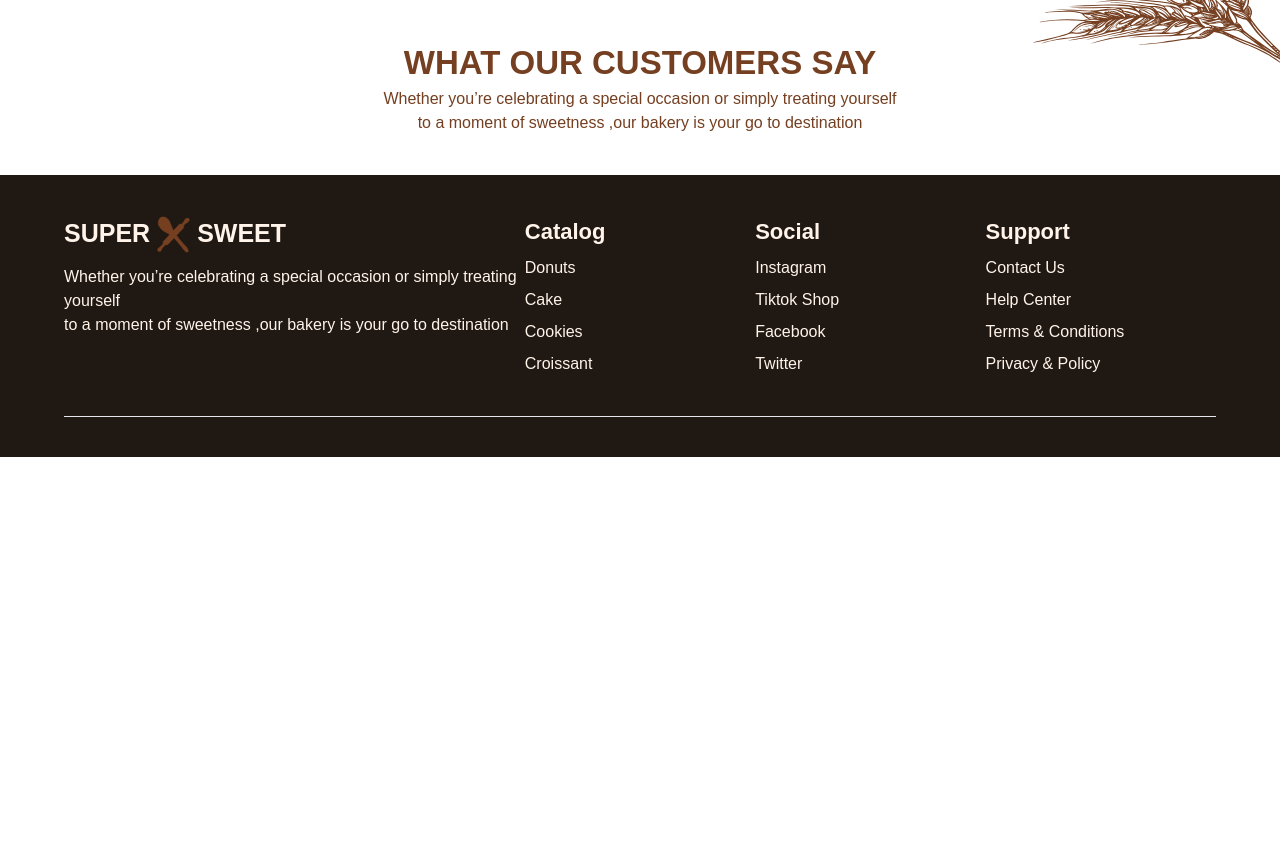
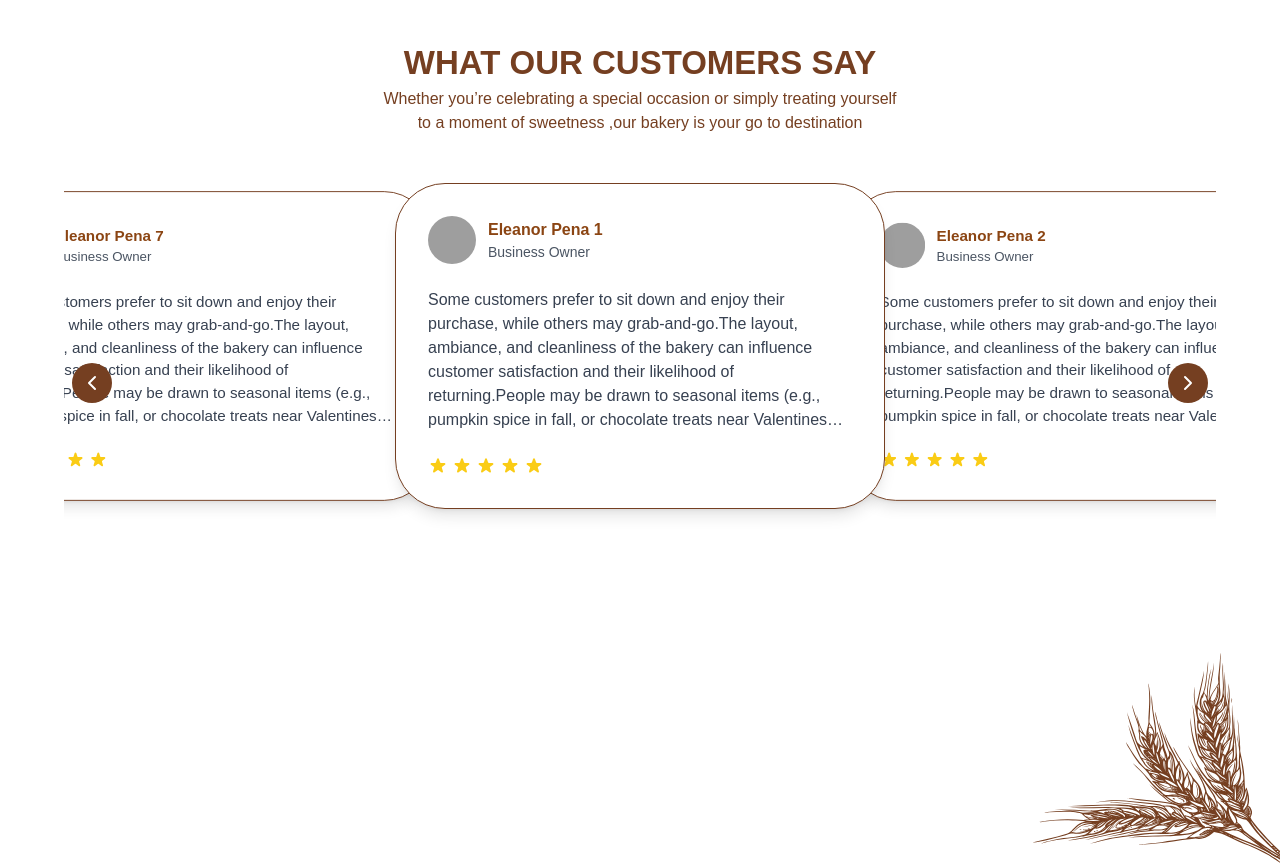
Before and after one commit to abdullahsajid/web-bakery, a Next.js app: page / in a window 1280 px wide. Shown: the part 3780-4645 px from the top of the page. Before the commit the page ends 4237 px from the top, so only its background shows below. Built offline with nearby package versions, Linux system fonts and the light colour scheme; grey boxes are pictures that could not be loaded.

Commit message:
update UI

```diff
--- a/app/_components/Customer.tsx
+++ b/app/_components/Customer.tsx
@@ -1,4 +1,5 @@
 import {Seeds2} from "../_icons/Seeds2"
+import TestimonialSlider from "./CustomerSlider"
 export function Customer(){
     return (
         <div className="relative mt-10">
@@ -9,6 +10,9 @@ export function Customer(){
             <div className="absolute right-0 bottom-0">
                 <Seeds2/>
             </div>
+            <div className="min-h-screen mx-auto">
+                <TestimonialSlider/>
+            </div>
         </div>
     )
 }
--- /dev/null
+++ b/app/_components/CustomerSlider.tsx
@@ -0,0 +1,163 @@
+'use client'
+import { useState } from 'react';
+import { ChevronLeft, ChevronRight } from 'lucide-react';
+
+const testimonials = [
+  {
+    id: 1,
+    name: 'Eleanor Pena 1',
+    role: 'Business Owner',
+    avatar: 'https://img.freepik.com/premium-photo/elevate-your-brand-with-friendly-avatar-that-reflects-professionalism-ideal-sales-managers_1283595-18531.jpg',
+    content: 'Some customers prefer to sit down and enjoy their purchase, while others may grab-and-go.The layout, ambiance, and cleanliness of the bakery can influence customer satisfaction and their likelihood of returning.People may be drawn to seasonal items (e.g., pumpkin spice in fall, or chocolate treats near Valentines Day).The layout, ambiance, and cleanliness of the bakery can influence customer satisfaction and their likelihood of returning.',
+    rating: 5
+  },
+  {
+    id: 2,
+    name: 'Eleanor Pena 2',
+    role: 'Business Owner',
+    avatar: 'https://img.freepik.com/premium-photo/elevate-your-brand-with-friendly-avatar-that-reflects-professionalism-ideal-sales-managers_1283595-18531.jpg',
+    content: 'Some customers prefer to sit down and enjoy their purchase, while others may grab-and-go.The layout, ambiance, and cleanliness of the bakery can influence customer satisfaction and their likelihood of returning.People may be drawn to seasonal items (e.g., pumpkin spice in fall, or chocolate treats near Valentines Day).The layout, ambiance, and cleanliness of the bakery can influence customer satisfaction and their likelihood of returning.',
+    rating: 5
+  },
+  {
+    id: 3,
+    name: 'Eleanor Pena 3',
+    role: 'Business Owner',
+    avatar: 'https://img.freepik.com/premium-photo/elevate-your-brand-with-friendly-avatar-that-reflects-professionalism-ideal-sales-managers_1283595-18531.jpg',
+    content: 'Some customers prefer to sit down and enjoy their purchase, while others may grab-and-go.The layout, ambiance, and cleanliness of the bakery can influence customer satisfaction and their likelihood of returning.People may be drawn to seasonal items (e.g., pumpkin spice in fall, or chocolate treats near Valentines Day).The layout, ambiance, and cleanliness of the bakery can influence customer satisfaction and their likelihood of returning.',
+    rating: 5
+  },
+  {
+    id: 4,
+    name: 'Eleanor Pena 4',
+    role: 'Business Owner',
+    avatar: 'https://img.freepik.com/premium-photo/elevate-your-brand-with-friendly-avatar-that-reflects-professionalism-ideal-sales-managers_1283595-18531.jpg',
+    content: 'Some customers prefer to sit down and enjoy their purchase, while others may grab-and-go.The layout, ambiance, and cleanliness of the bakery can influence customer satisfaction and their likelihood of returning.People may be drawn to seasonal items (e.g., pumpkin spice in fall, or chocolate treats near Valentines Day).The layout, ambiance, and cleanliness of the bakery can influence customer satisfaction and their likelihood of returning.',
+    rating: 5
+  },
+  {
+    id: 5,
+    name: 'Eleanor Pena 5',
+    role: 'Business Owner',
+    avatar: 'https://img.freepik.com/premium-photo/elevate-your-brand-with-friendly-avatar-that-reflects-professionalism-ideal-sales-managers_1283595-18531.jpg',
+    content: 'Some customers prefer to sit down and enjoy their purchase, while others may grab-and-go.The layout, ambiance, and cleanliness of the bakery can influence customer satisfaction and their likelihood of returning.People may be drawn to seasonal items (e.g., pumpkin spice in fall, or chocolate treats near Valentines Day).The layout, ambiance, and cleanliness of the bakery can influence customer satisfaction and their likelihood of returning.',
+    rating: 5
+  },
+  {
+    id: 6,
+    name: 'Eleanor Pena 6',
+    role: 'Business Owner',
+    avatar: 'https://img.freepik.com/premium-photo/elevate-your-brand-with-friendly-avatar-that-reflects-professionalism-ideal-sales-managers_1283595-18531.jpg',
+    content: 'Some customers prefer to sit down and enjoy their purchase, while others may grab-and-go.The layout, ambiance, and cleanliness of the bakery can influence customer satisfaction and their likelihood of returning.People may be drawn to seasonal items (e.g., pumpkin spice in fall, or chocolate treats near Valentines Day).The layout, ambiance, and cleanliness of the bakery can influence customer satisfaction and their likelihood of returning.',
+    rating: 5
+  },
+  {
+    id: 7,
+    name: 'Eleanor Pena 7',
+    role: 'Business Owner',
+    avatar: 'https://img.freepik.com/premium-photo/elevate-your-brand-with-friendly-avatar-that-reflects-professionalism-ideal-sales-managers_1283595-18531.jpg',
+    content: 'Some customers prefer to sit down and enjoy their purchase, while others may grab-and-go.The layout, ambiance, and cleanliness of the bakery can influence customer satisfaction and their likelihood of returning.People may be drawn to seasonal items (e.g., pumpkin spice in fall, or chocolate treats near Valentines Day).The layout, ambiance, and cleanliness of the bakery can influence customer satisfaction and their likelihood of returning.',
+    rating: 5
+  },
+];
+
+export default function TestimonialCarousel() {
+  const [activeIndex, setActiveIndex] = useState(0);
+
+  const next = () => {
+    setActiveIndex((current) =>
+      current + 1 === testimonials.length ? 0 : current + 1
+    );
+  };
+
+  const prev = () => {
+    setActiveIndex((current) =>
+      current - 1 < 0 ? testimonials.length - 1 : current - 1
+    );
+  };
+
+  const getCardStyle = (index:number) => {
+    const diff = (index - activeIndex + testimonials.length) % testimonials.length;
+    let transform = '';
+    let zIndex = 0;
+    let opacity = 1;
+
+    if (diff === 0) { // Active card
+      transform = 'translateX(0) scale(1)';
+      zIndex = 4;
+    } else if (diff === 1) { // Next card
+      transform = 'translateX(90%) scale(0.95)';
+      zIndex = 3;
+    } else if (diff === testimonials.length - 1) { // Previous card
+      transform = 'translateX(-90%) scale(0.95)';
+      zIndex = 3;
+    } else {
+      opacity = 0;
+      transform = 'translateX(0) scale(0.9)';
+      zIndex = 1;
+    }
+
+    return {
+      transform,
+      zIndex,
+      opacity,
+      transition: 'all 0.5s ease-in-out',
+    };
+  };
+
+  return (
+    <div className="relative flex justify-center items-center w-full max-w-6xl mx-auto px-4 py-12 overflow-hidden">
+      <div className="relative flex justify-center items-center h-[400px]">
+        {testimonials.map((testimonial, index) => (
+          <div
+            key={testimonial.id}
+            className="absolute top-0 w-[490px]"
+            style={getCardStyle(index)}
+          >
+            <div className="bg-white rounded-[50px] p-8 shadow-lg border border-[#753F21]">
+              <div className="flex items-center gap-3 mb-6">
+                <img
+                  src={testimonial.avatar}
+                  alt={testimonial.name}
+                  className="w-12 h-12 rounded-full"
+                />
+                <div>
+                  <h3 className="text-[#8B4513] font-semibold">{testimonial.name}</h3>
+                  <p className="text-gray-600 text-sm">{testimonial.role}</p>
+                </div>
+              </div>
+              <p className="text-gray-700 mb-6 line-clamp-6">{testimonial.content}</p>
+              <div className="flex gap-1">
+                {[...Array(5)].map((_, i) => (
+                  <svg
+                    key={i}
+                    className="w-5 h-5 text-yellow-400"
+                    fill="currentColor"
+                    viewBox="0 0 20 20"
+                  >
+                    <path d="M9.049 2.927c.3-.921 1.603-.921 1.902 0l1.07 3.292a1 1 0 00.95.69h3.462c.969 0 1.371 1.24.588 1.81l-2.8 2.034a1 1 0 00-.364 1.118l1.07 3.292c.3.921-.755 1.688-1.54 1.118l-2.8-2.034a1 1 0 00-1.175 0l-2.8 2.034c-.784.57-1.838-.197-1.539-1.118l1.07-3.292a1 1 0 00-.364-1.118L2.98 8.72c-.783-.57-.38-1.81.588-1.81h3.461a1 1 0 00.951-.69l1.07-3.292z" />
+                  </svg>
+                ))}
+              </div>
+            </div>
+          </div>
+        ))}
+      </div>
+
+      <div className="absolute inset-0 pointer-events-none flex items-center justify-between z-10">
+        <button
+          onClick={prev}
+          className="pointer-events-auto p-2 rounded-full bg-[#753F21] text-white hover:bg-brown-700 transition-colors ml-2"
+        >
+          <ChevronLeft className="w-6 h-6" />
+        </button>
+        <button
+          onClick={next}
+          className="pointer-events-auto p-2 rounded-full bg-[#753F21] text-white hover:bg-brown-700 transition-colors mr-2"
+        >
+          <ChevronRight className="w-6 h-6" />
+        </button>
+      </div>
+    </div>
+  );
+}
```
Also changed, not shown: package.json (+6 -5 lines), 1 other file (tests, documents, lock files or other folders).
